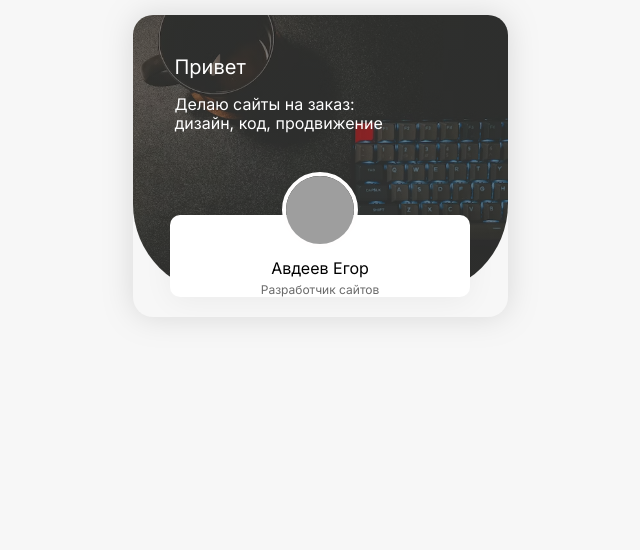
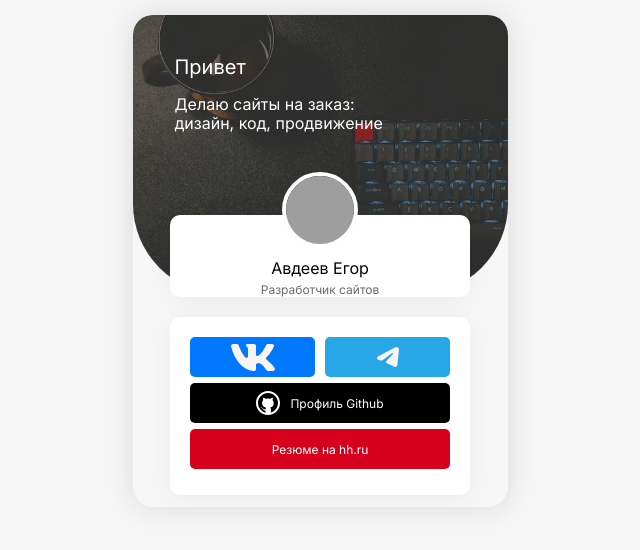
Before and after one commit to Egor-Avd/Taplink, a plain HTML site: page index.html in a window 1280 px wide. Shown: the whole page, without its empty margins (320-960 px from the left). Drawn offline with Linux system fonts and the light colour scheme; grey boxes are pictures that could not be loaded.

Commit message:
add: buttons

```diff
--- a/css/style.css
+++ b/css/style.css
@@ -7,7 +7,7 @@ body {
   font-family: "inter", sans-serif;
 }
 .page-wrapper {
-  overflow:hidden;
+  overflow: hidden;
   width: 375px;
   margin: auto;
   background: #f7f7f7;
@@ -58,12 +58,53 @@ body {
   margin-bottom: 4px;
   font-weight: 500;
   font-size: 16px;
-  line-height:19px
+  line-height: 19px;
 }
 .user-discription {
   font-weight: 500;
   font-size: 12px;
-line-height: 15px;
-color: #6a6a6a;
-margin-top: 4px;
+  line-height: 15px;
+  color: #6a6a6a;
+  margin-top: 4px;
 }
+.card {
+  background: #ffffff;
+  box-shadow: 0px 4px 30px rgba(0, 0, 0, 0.05);
+  border-radius: 10px;
+  margin-top: 12px;
+  margin-bottom: 12px;
+  padding: 20px;
+}
+.buttons {
+  display: flex;
+  justify-content: space-between;
+  max-width: 260px;
+  margin: auto;
+  gap: 10px;
+}
+.button {
+  background-color: black;
+  display: flex;
+  align-items: center;
+  justify-content: center;
+  height: 40px;
+  flex-shrink: 1;
+  width: 100%;
+  border-radius: 5px;
+  text-decoration: none;
+  color: #ffffff;
+  font-weight: 500;
+  font-size: 12px;
+  line-height: 15px;
+  gap: 10px;
+  margin-bottom: 6px;
+}
+.button.vk {
+  background: #0077ff;
+}
+.button.tg {
+  background: #27a7e7;
+}
+.button.hh {
+  background: #d6001c;
+}
--- a/index.html
+++ b/index.html
@@ -33,6 +33,22 @@
           <h1 class="user-name">Авдеев Егор</h1>
           <p class="user-discription">Разработчик сайтов</p>
         </div>
+        <div class="card">
+          <div class="buttons">
+            <a href="https://vk.com/id282507541" class="button vk">
+              <img src="img/icons/vk.svg" alt="" class="button-icon" />
+            </a>
+            <a href="" class="button tg"
+              ><img src="img/icons/tg.svg" alt="" class="button-icon" />
+            </a>
+          </div>
+          <a href="" class="button github"
+            ><img src="img/icons/github.svg" alt="" class="button-icon" />
+            <span class="button-text">Профиль Github</span></a>
+            <a href="" class="button hh">
+            <span class="button-text">Резюме на hh.ru</span></a>
+
+        </div>
       </div>
     </div>
     <script src="./js/main.js"></script>
```
Also changed, not shown: img/icons/Vector 4.svg (added), img/icons/github-mark-white.svg (added), img/icons/github-mark.svg (added), img/icons/github.svg (added), img/icons/github_icon.svg (added), img/icons/icons8-vk 1.svg (added), img/icons/tg.svg (added), img/icons/vk-2.svg (added), img/icons/vk.svg (added).
